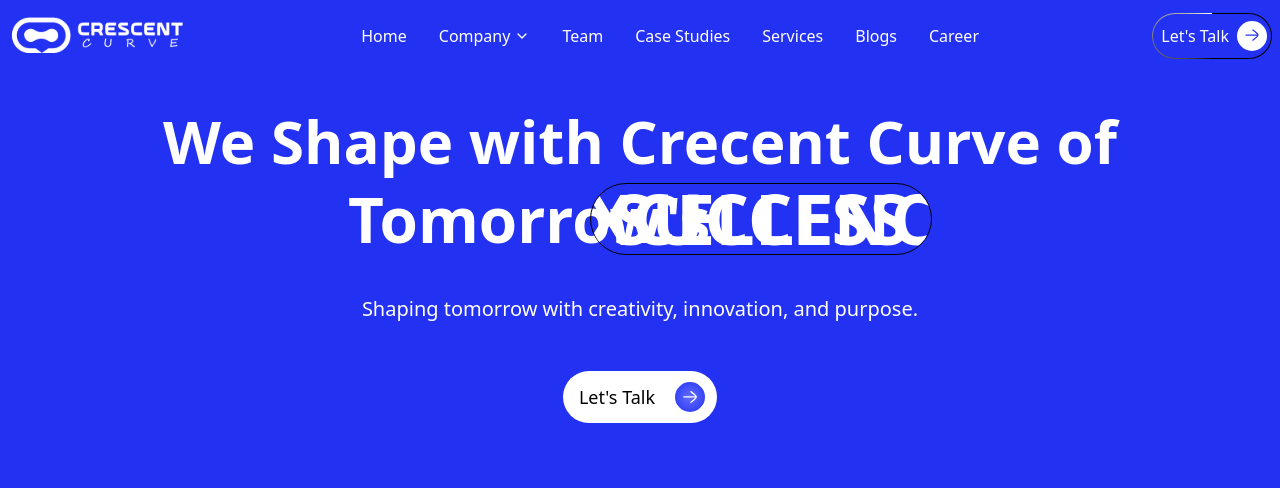
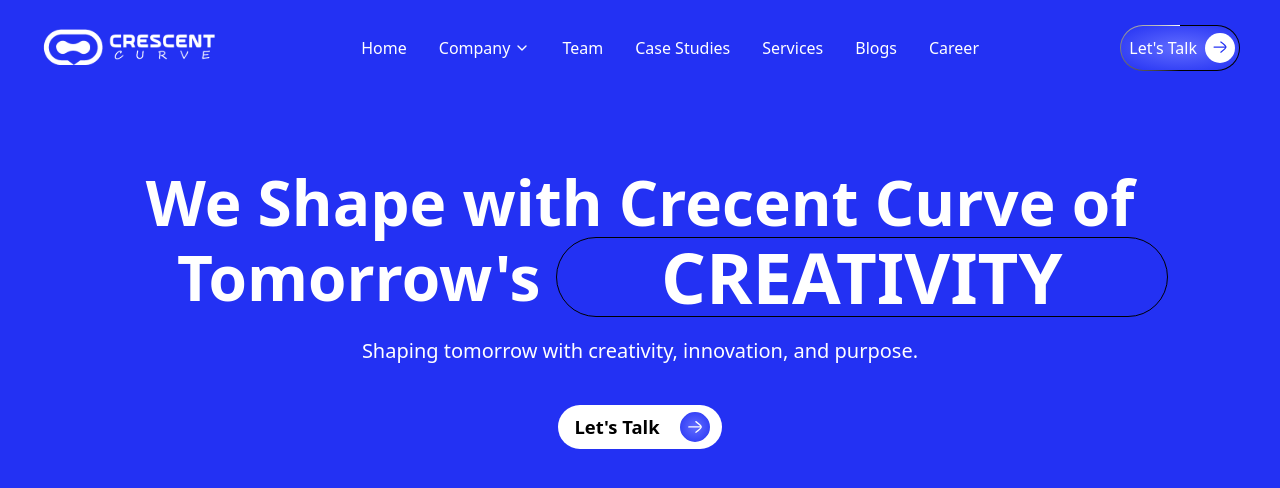
Before and after one commit to Aswal-11/Curve, a Next.js app: page /home in a window 1280 px wide. Shown: the top 488 px of the page. Built offline with nearby package versions, Linux system fonts and the light colour scheme.

Commit message:
page-header

```diff
--- a/app/components/Navbar.jsx
+++ b/app/components/Navbar.jsx
@@ -24,7 +24,7 @@
 export default function Navbar() {
   return (
     <nav className="w-full sticky top-0 z-50">
-      <div className=" flex justify-between items-center p-2">
+      <div className=" flex justify-between items-center p-2 lg:py-5 lg:px-10">
 
         {/* Logo */}
         <Link href="/" className="text-xl text-red-600 font-semibold">
@@ -59,23 +59,23 @@
             </DropdownMenuContent>
           </DropdownMenu>
 
-          <Link href="/team" className="hover:text-primary transition-colors">
+          <Link href="/team" className="hover:text-primary  transition-colors">
             Team
           </Link>
 
-          <Link href="/case_studies" className="hover:text-primary transition-colors">
+          <Link href="/case_studies" className="hover:text-primary  transition-colors">
             Case Studies
           </Link>
 
-          <Link href="/services" className="hover:text-primary transition-colors">
+          <Link href="/services" className="hover:text-primary  transition-colors">
             Services
           </Link>
 
-          <Link href="/blogs" className="hover:text-primary transition-colors">
+          <Link href="/blogs" className="hover:text-primary  transition-colors">
             Blogs
           </Link>
 
-          <Link href="/career" className="hover:text-primary transition-colors">
+          <Link href="/career" className="hover:text-primary  transition-colors">
             Career
           </Link>
         </div>
@@ -89,7 +89,7 @@
               </div>
             </SheetTrigger>
 
-            <SheetContent side="right" className="w-[250px] sm:w-[300px]">
+            <SheetContent side="right" className="w-[250px] sm:w-[300px] bg-white">
 
               <SheetHeader>
                 <SheetTitle>Menu</SheetTitle>
@@ -98,14 +98,14 @@
                 </SheetDescription>
               </SheetHeader>
 
-              <div className="flex flex-col space-y-6 mt-8">
-                <Link href="/" className="text-lg hover:text-primary">Home</Link>
-                <Link href="/company" className="text-lg hover:text-primary">Company</Link>
-                <Link href="/team" className="text-lg hover:text-primary">Team</Link>
-                <Link href="/case_studies" className="text-lg hover:text-primary">Case Studies</Link>
-                <Link href="/services" className="text-lg hover:text-primary">Services</Link>
-                <Link href="/blogs" className="text-lg hover:text-primary">Blogs</Link>
-                <Link href="/career" className="text-lg hover:text-primary">Career</Link>
+              <div className="flex flex-col space-y-6 pl-4 mt-8">
+                <Link href="/" className="text-[16px] hover:text-primary">Home</Link>
+                <Link href="/company" className="text-[16px] hover:text-primary">Company</Link>
+                <Link href="/team" className="text-[16px] hover:text-primary">Team</Link>
+                <Link href="/case_studies" className="text-[16px] hover:text-primary">Case Studies</Link>
+                <Link href="/services" className="text-[16px] hover:text-primary">Services</Link>
+                <Link href="/blogs" className="text-[16px] hover:text-primary">Blogs</Link>
+                <Link href="/career" className="text-[16px] hover:text-primary">Career</Link>
               </div>
 
             </SheetContent>
@@ -114,7 +114,7 @@
 
         {/* CTA Button */}
         <div className=" animate-rotate-border max-w-sm rounded-full bg-conic/[from_var(--border-angle)] from-black via-black to-white p-px  max-lg:hidden">
-          <div className=" flex group items-center gap-1 rounded-3xl bg-[#2331F3] p-1  ">
+          <div className=" flex group items-center gap-1 rounded-3xl bg-[radial-gradient(ellipse,#626DFF,#2331F3)] p-1">
             <Button className="bg-transparent hover:bg-transparent p-1 text-white text-base">
               Let's Talk
             </Button>
--- a/app/globals.css
+++ b/app/globals.css
@@ -2,10 +2,16 @@
 @import "tw-animate-css";
 
 :root {
-  max-width: 1550px;
+  max-width: 1500px;
   margin-left: auto;
   margin-right: auto;
   background-color: #2331f3;
+}
+
+@layer utilities {
+  .font-mid {
+    font-weight: 510;
+  }
 }
 
 @property --border-angle {
@@ -33,8 +39,7 @@
     transform: translateY(0) rotateX(0deg);
     opacity: 1;
   }
-  30%,
-  35% {
+  30%, 35% {
     transform: translateY(0) rotateX(0deg);
     opacity: 1;
   }
@@ -49,22 +54,16 @@
 }
 
 .roll-text {
+  opacity: 0;
   animation: rollInOut 9s cubic-bezier(0.34, 1, 0.64, 1) infinite;
+  animation-fill-mode: both;
   transform-style: preserve-3d;
   perspective: 1000px;
 }
 
-.roll-text-1 {
-  animation-delay: 0s;
-}
-
-.roll-text-2 {
-  animation-delay: 3s;
-}
-
-.roll-text-3 {
-  animation-delay: 6s;
-}
+.roll-text-1 { animation-delay: 0s; }
+.roll-text-2 { animation-delay: 3s; }
+.roll-text-3 { animation-delay: 6s; }
 
 @media (max-width: 350px) {
   .mx-nine {
--- a/app/home/page.js
+++ b/app/home/page.js
@@ -6,17 +6,17 @@
   return (
     <div className="pt-7">
       {/* Header Section */}
-      <div className="flex justify-center items-center sm:py-1 lg:py-3">
-        <p className='font-bold text-lg text-white sm:text-xl md:text-5xl lg:text-4xl xl:text-6xl text-center'>
+      <div className="flex justify-center items-center sm:py-1 lg:pt-12">
+        <p className='font-bold text-lg text-white sm:text-xl md:text-5xl lg:text-[62.18px] text-center'>
           We Shape with Crecent Curve of
         </p>
       </div>
 
-      <div className='flex justify-center items-center font-bold w-full lg:px-14'>
-        <div className='flex justify-center items-center mx-nine mx-ten md:w-4/5 lg:w-3/6 gap-3 md:gap-6 lg:gap-2 xl:gap-2'>
-          <p className='w-2/5 md:w-2/5 lg:w-2/5 text-white max-sm:text-right md:text-right text-lg sm:text-xl md:text-5xl lg:text-4xl xl:text-[62px]'>Tomorrow's</p>
-          <div className='w-4/5 md:w-3/5 lg:w-3/5'>
-            <div className="relative h-7 md:h-14 xl:h-18 flex w-full items-center justify-center overflow-hidden border-[0.5px] rounded-full text-[19px] sm:text-2xl md:text-[52px] lg:text-[40px] xl:text-[70px] inset-0 ">
+      <div className='flex justify-center items-center font-bold w-full xl:px-4'>
+        <div className='flex justify-center items-center mx-nine mx-ten md:w-6/7 lg:w-6/7 gap-3 md:gap-2 lg:gap-3 xl:gap-4'>
+          <p className='w-2/5 md:w-2/5 lg:w-2/5 text-white max-sm:text-right md:text-right text-lg sm:text-xl md:text-5xl lg:text-[62.18px]'>Tomorrow's</p>
+          <div className='w-4/5 md:w-3/5 lg:w-4/7'>
+            <div className="relative h-7 md:h-14 lg:h-17 xl:h-20 flex w-full items-center justify-center overflow-hidden border-[0.5px] rounded-full text-[19px] sm:text-2xl md:text-[54px] lg:text-[70.63px] inset-0 ">
               <div className="absolute inset-0 flex items-center justify-center">
                 <h1 className="roll-text roll-text-1 font-bold bg-clip-text text-white">
                   INNOVATION
@@ -25,13 +25,19 @@
 
               <div className="absolute inset-0 flex items-center justify-center">
                 <h1 className="roll-text roll-text-2 font-bold bg-clip-text text-white">
-                  EXCELLENCE
+                  CREATIVITY
                 </h1>
               </div>
 
               <div className="absolute inset-0 flex items-center justify-center">
                 <h1 className="roll-text roll-text-3 font-bold bg-clip-text text-white">
-                  SUCCESS
+                  POSSIBILITY
+                </h1>
+              </div>
+
+              <div className="absolute inset-0 flex items-center justify-center">
+                <h1 className="roll-text roll-text-3 font-bold bg-clip-text text-white">
+                  DESIGN
                 </h1>
               </div>
             </div>
@@ -39,21 +45,13 @@
         </div>
       </div>
 
-      <div className='flex justify-center items-center pt-10 text-white'>
-        <p className='text-center font-[] text-xl text-wrap w-1/2 md:w-full'>Shaping tomorrow with creativity, innovation, and purpose.</p>
+      <div className='flex justify-center items-center pt-5 text-white'>
+        <p className='text-center font-mid text-[14px] md:text-xl text-wrap w-2/3 xl:w-full'>Shaping tomorrow with creativity, innovation, and purpose.</p>
       </div>
-      {/* <div className='animate-rotate-border bg-conic/[from_var(--border-angle)] flex justify-center items-center pt-12 text-xl font-bold'>
-        <div className='flex border rounded-full justify-center items-center p-5 md:p-3 gap-4'>
-          <p>Let's Talk</p>
-          <div className="bg-[radial-gradient(circle,#626DFF,#2331F3)] relative w-[30px] h-[30px] bg-black rounded-full  rotate-45 group-hover:rotate-0 transition-all delay-150 duration-1000 flex items-center ">
-            <Image src="/arrow.svg" alt="Arrow" fill className="object-contain" />
-          </div>
-        </div>
-      </div> */}
 
-      <div className='flex justify-center items-center pt-12'>
-        <div className=" flex group justify-center items-center gap-4 rounded-4xl bg-white py-2 px-3 ">
-          <Button className="bg-transparent hover:bg-transparent p-1 text-black text-lg">
+      <div className='flex justify-center items-center pt-10'>
+        <div className=" flex group justify-center items-center gap-4 rounded-4xl bg-white py-1 px-3 ">
+          <Button className="bg-transparent font-bold hover:bg-transparent p-1 text-black text-lg md:text-[18.4px]">
             Let's Talk
           </Button>
 
```
